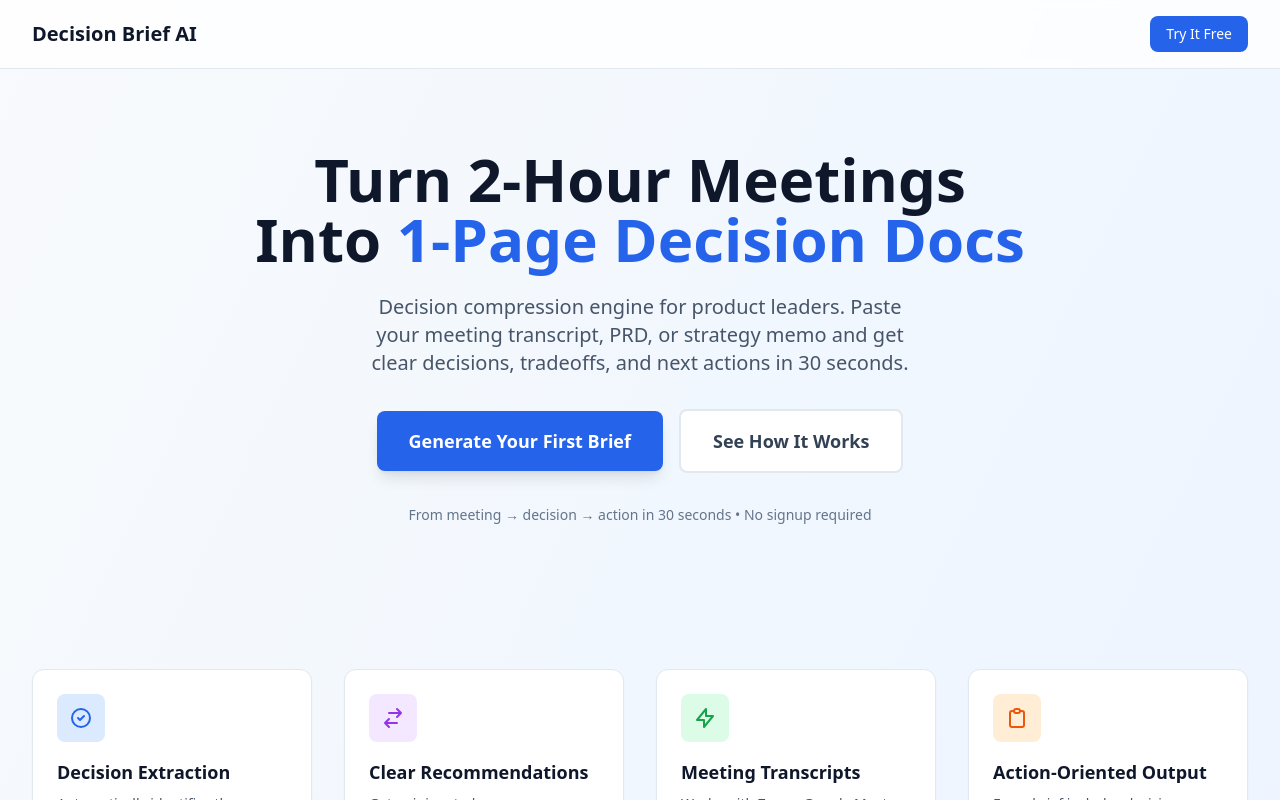
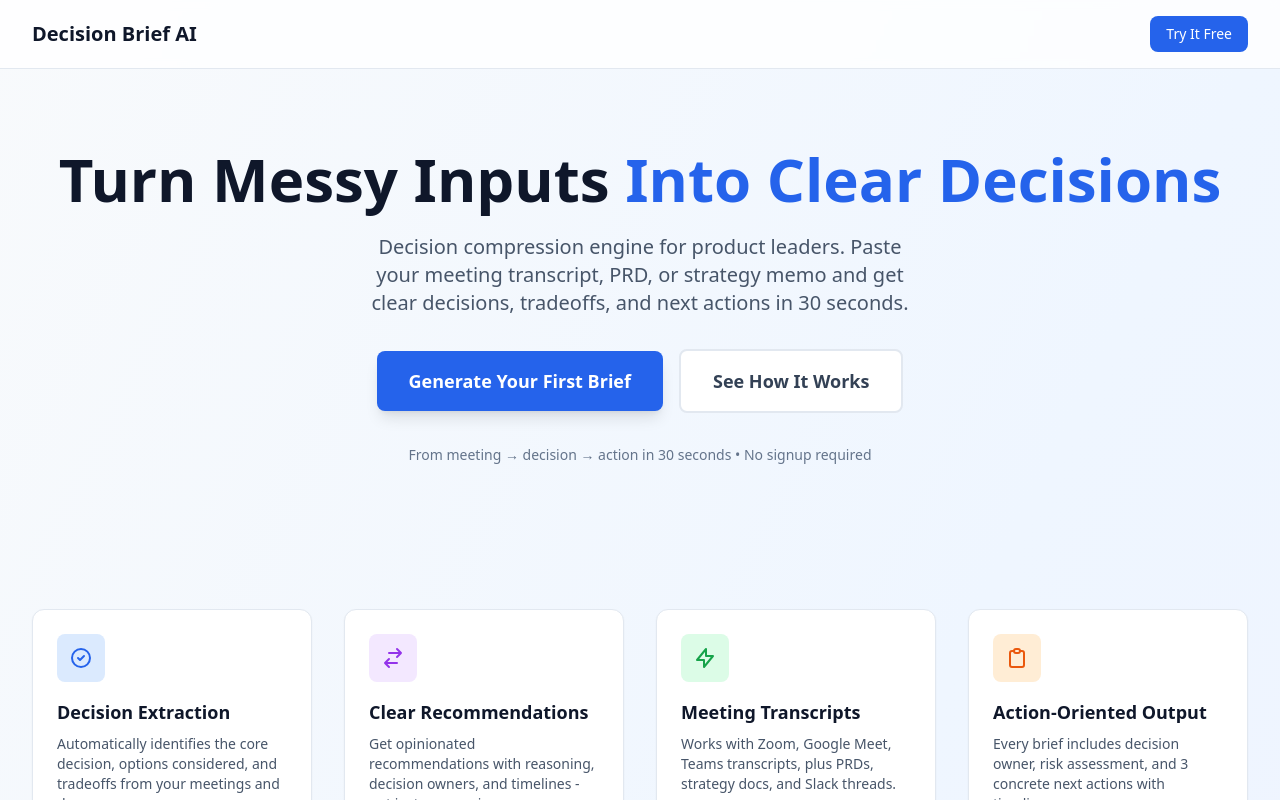
Before and after one commit to amitstar69/decision-brief-ai, a Next.js app: page / in a window 1280 px wide. Shown: the top 800 px of the page. Built offline with nearby package versions, Linux system fonts and the light colour scheme.

Commit message:
Update page.tsx

```diff
--- a/src/app/page.tsx
+++ b/src/app/page.tsx
@@ -21,8 +21,8 @@
         {/* Hero Section */}
         <section className="max-w-7xl mx-auto px-4 sm:px-6 lg:px-8 pt-20 pb-16 text-center">
           <h1 className="text-5xl sm:text-6xl font-bold text-slate-900 mb-6 text-balance">
-            Turn 2-Hour Meetings Into
-            <span className="text-blue-600"> 1-Page Decision Docs</span>
+            Turn Messy Inputs
+            <span className="text-blue-600"> Into Clear Decisions</span>
           </h1>
           <p className="text-xl text-slate-600 mb-8 max-w-2xl mx-auto text-balance">
             Decision compression engine for product leaders. Paste your meeting transcript, PRD, or strategy memo and get clear decisions, tradeoffs, and next actions in 30
```
